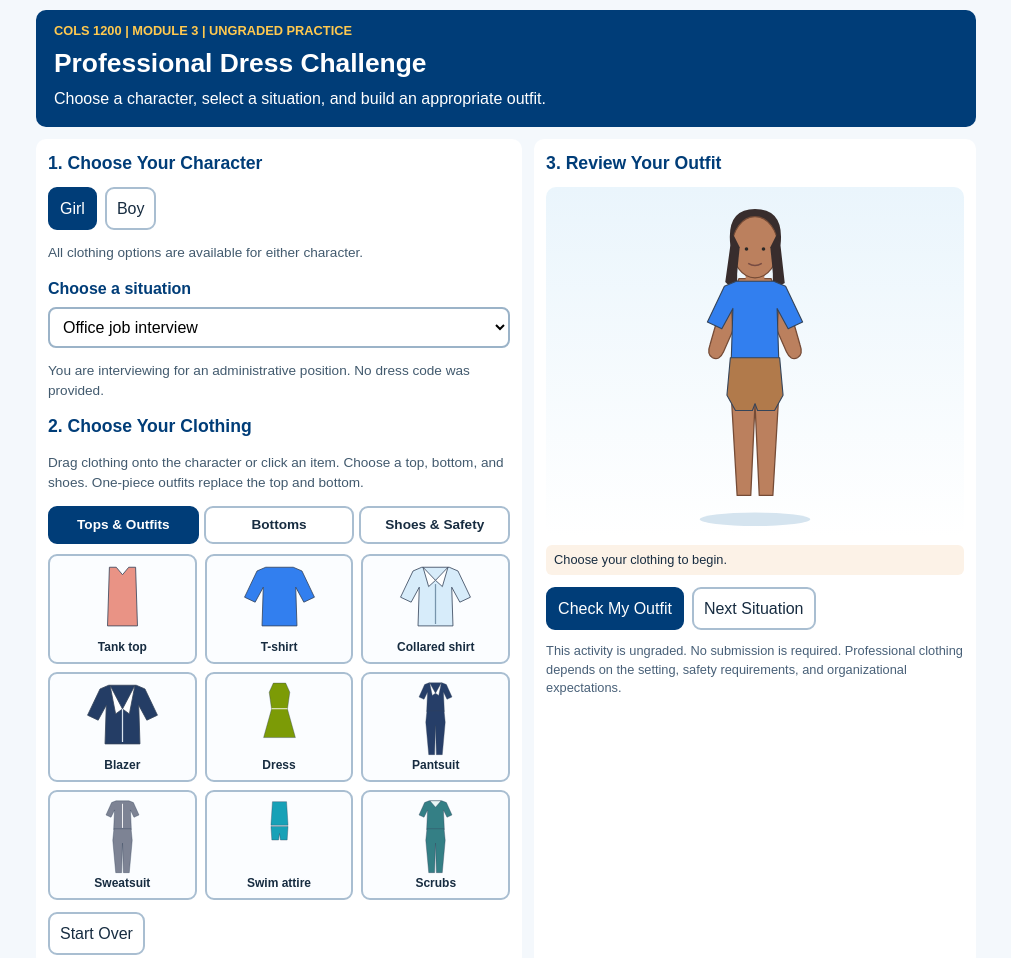
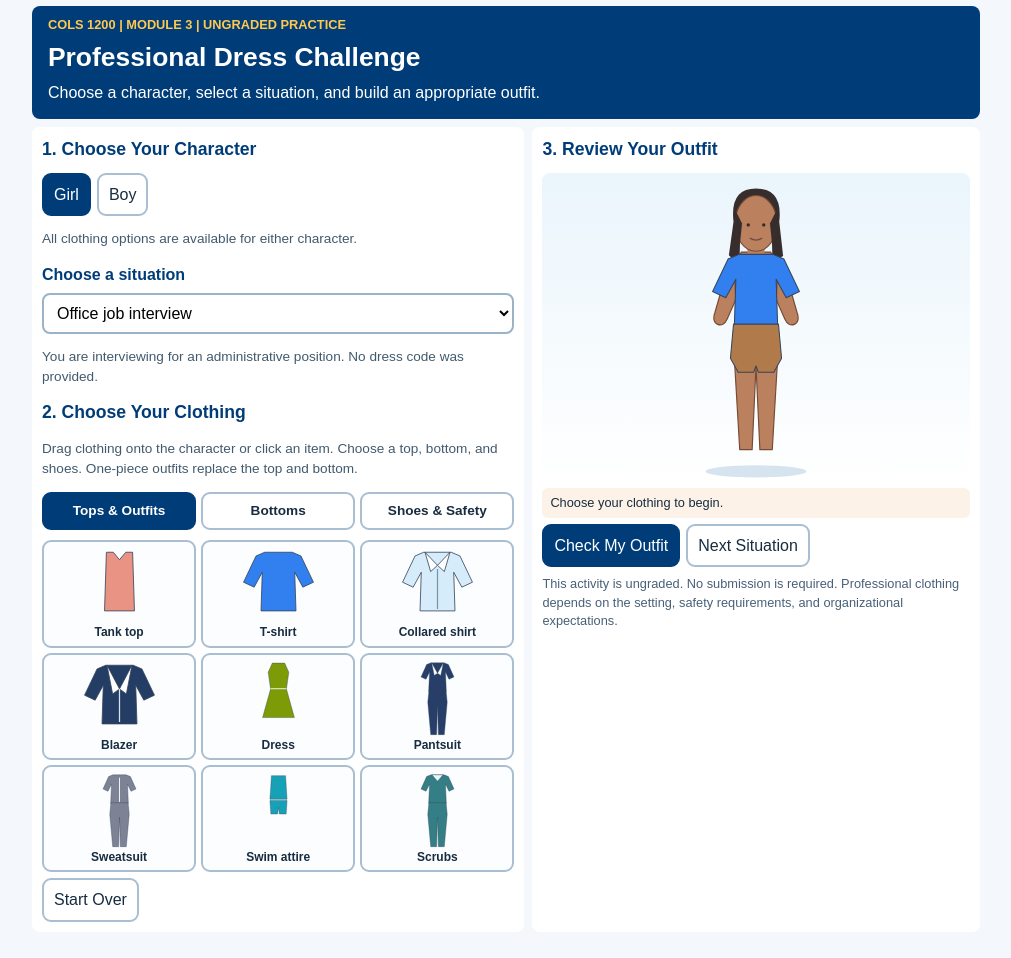
Before and after one commit to zangel1920/Professional-Dress, a plain HTML site: page professional-dress-simulation.html in a window 1280 px wide. Shown: the whole page, without its empty margins (134-1145 px from the left). Drawn offline with Linux system fonts and the light colour scheme.

Commit message:
Update professional-dress-simulation.html

```diff
--- a/professional-dress-simulation.html
+++ b/professional-dress-simulation.html
@@ -22,12 +22,12 @@ body {
   color:var(--ink);
   line-height:1.45;
 }
-.wrap {max-width:960px;margin:auto;padding:10px}
+.wrap {max-width:960px;margin:auto;padding:6px}
 .hero {
   background:var(--navy);
   color:white;
-  padding:12px 18px;
-  border-radius:10px;
+  padding:10px 16px;
+  border-radius:8px;
 }
 .hero h1 {font-size:1.65rem;margin:3px 0}
 .hero p {margin:5px 0}
@@ -35,10 +35,10 @@ body {
 .layout {
   display:grid;
   grid-template-columns:1.1fr 1fr;
-  gap:12px;
-  margin-top:12px;
+  gap:8px;
+  margin-top:8px;
 }
-.panel {background:white;border-radius:10px;padding:12px}
+.panel {background:white;border:none;border-radius:8px;padding:10px}
 h2 {font-size:1.1rem;color:var(--navy);margin:0 0 10px}
 button,select {font:inherit}
 button {
@@ -59,8 +59,8 @@ button:focus-visible,select:focus-visible {
   border-color:var(--navy);
   color:white;
 }
-.choice-row,.actions {display:flex;flex-wrap:wrap;gap:8px}
-.actions {margin-top:12px}
+.choice-row,.actions {display:flex;flex-wrap:wrap;gap:6px}
+.actions {margin-top:6px}
 .hint {font-size:.85rem;color:#425a6e}
 .scenario {
   width:100%;
@@ -90,15 +90,15 @@ button:focus-visible,select:focus-visible {
 .closet {
   display:grid;
   grid-template-columns:repeat(3,minmax(0,1fr));
-  gap:8px;
+  gap:5px;
 }
 .item {
   display:flex;
   flex-direction:column;
   align-items:center;
   justify-content:center;
-  min-height:110px;
-  padding:5px;
+  min-height:94px;
+  padding:4px;
   background:#fbfdff;
 }
 .item svg {width:100%;max-width:105px;height:78px}
@@ -108,18 +108,18 @@ button:focus-visible,select:focus-visible {
   background:#f2f7df;
 }
 .stage {
-  min-height:350px;
-  border-radius:10px;
+  min-height:310px;
+  border-radius:8px;
   background:linear-gradient(#eaf5fc,#fff);
   display:flex;
   align-items:center;
   justify-content:center;
 }
 .stage.dragover {background:#fff3d4}
-#avatar {width:240px;height:340px;max-width:100%}
+#avatar {width:230px;height:310px;max-width:100%}
 .feedback {
-  margin-top:12px;
-  padding:12px;
+  margin-top:8px;
+  padding:10px;
   background:#f2f7e6;
   border-left:5px solid var(--green);
   border-radius:6px;
@@ -131,13 +131,13 @@ button:focus-visible,select:focus-visible {
 .feedback[hidden] {display:none}
 .tag {
   display:block;
-  margin-top:8px;
+  margin-top:5px;
   font-size:.8rem;
   padding:6px 8px;
   background:var(--cream);
   border-radius:6px;
 }
-.footer {font-size:.8rem;color:#486078;margin-top:12px}
+.footer {font-size:.8rem;color:#486078;margin-top:8px}
 @media(max-width:750px) {
   .layout {grid-template-columns:1fr}
   .stage {min-height:300px}
```
